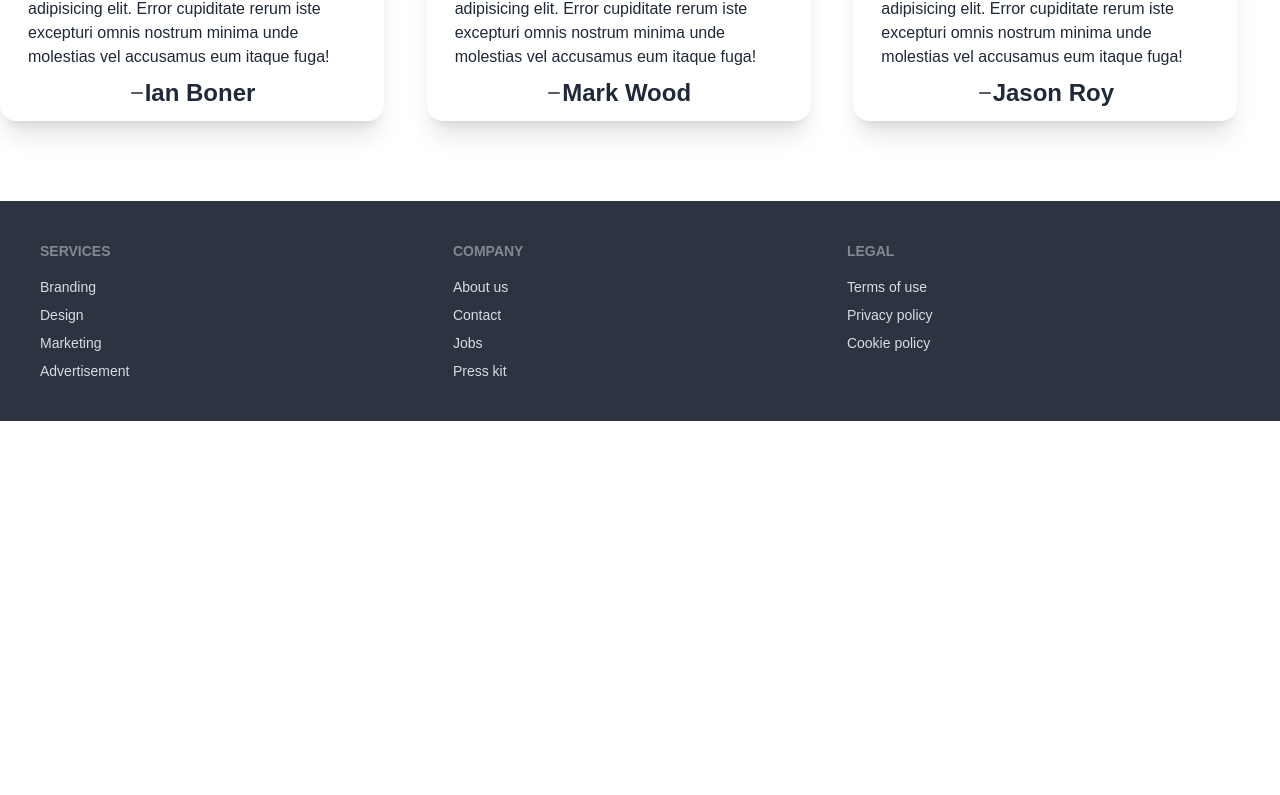
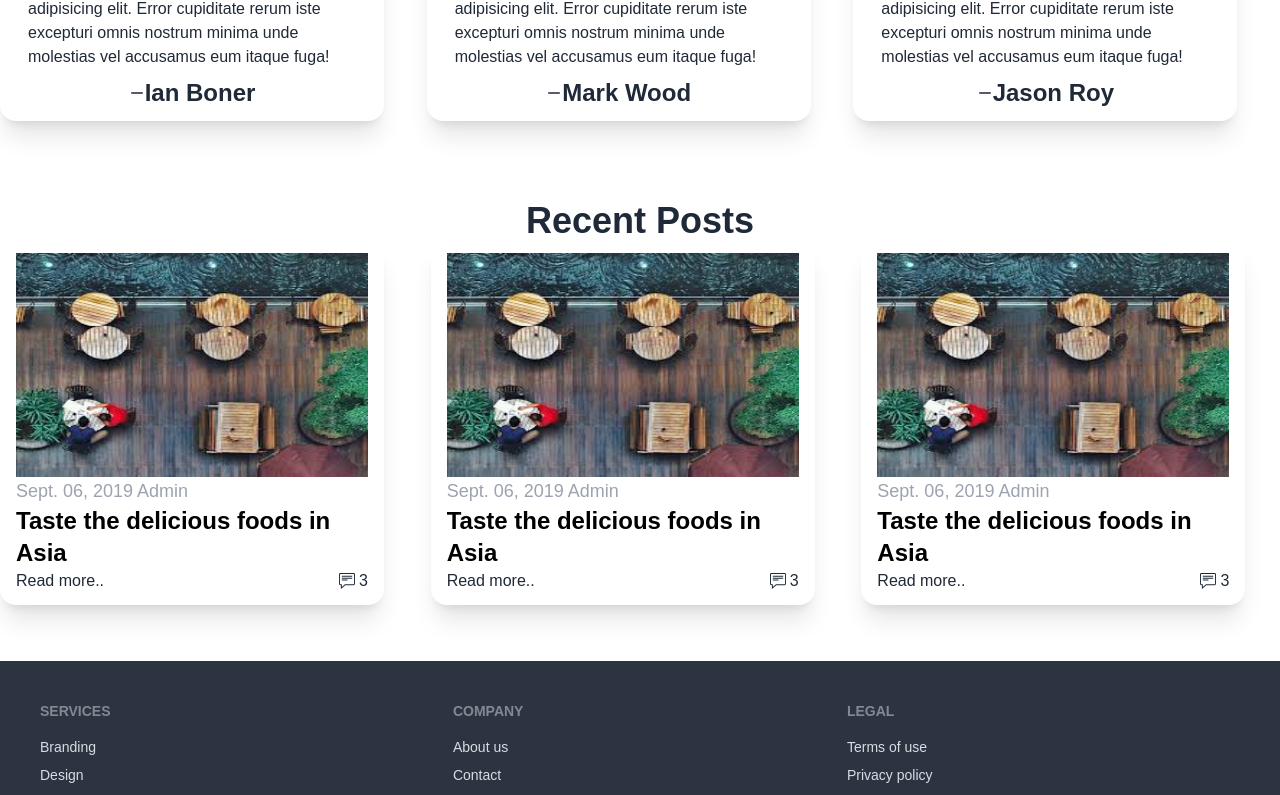
Before and after one commit to MdNadiruzzamanNibras/flavorsome, a Next.js app: page / in a window 1280 px wide. Shown: the part 4165-4960 px from the top of the page. Before the commit the page ends 4586 px from the top, so only its background shows below. Built offline with nearby package versions, Linux system fonts and the light colour scheme.

Commit message:
recent post

```diff
--- a/src/Component/Home/BookTable.js
+++ b/src/Component/Home/BookTable.js
@@ -4,7 +4,7 @@ const BookTable = () => {
         console.log("book a table");
     }
     return (
-        <div  className=" h-24  flex justify-between items-center my-7">
+        <div  className=" h-24  flex justify-between items-center my-7 ">
             <div>
                 <input type="text" placeholder="Enter you email" className="border-b-2 focus:outline-none" />
             </div>
--- a/src/Component/Home/HappyClient.js
+++ b/src/Component/Home/HappyClient.js
@@ -8,7 +8,7 @@ const HappyClient = () => {
     return (
         <div className='my-20'>
             <h3 className='text-center text-4xl font-bold'>Happy Customer</h3>
-            <div className='grid grid-cols-3 my-6 '>
+            <div className='grid lg:grid-cols-3 my-6 container'>
 
             <div className="card w-96 h-64 flex items-center bg-base-100 py-3 px-4  shadow-xl">
 
--- a/src/Component/Home/RecentPost.js
+++ b/src/Component/Home/RecentPost.js
@@ -0,0 +1,64 @@
+import Image from 'next/image';
+import React from 'react';
+import { TfiCommentAlt } from 'react-icons/tfi';
+import post_one from '../../images/posts/post_one.jpg'
+const RecentPost = () => {
+    return (
+        <div className='my-14'>
+            <h3 className='text-center text-4xl font-bold'>Recent Posts</h3>
+            <div className='grid grid-cols-3 gap-3 container'>
+                <div className="card w-96   py-3 px-4  shadow-xl">
+
+                    <Image
+                        className='w-96 h-56'
+                        src={post_one}
+                        alt='post'
+                    />
+                    <div>
+                        <h4 className='text-lg font-medium text-gray-400'>Sept. 06, 2019   Admin</h4>
+                        <h2 className='text-2xl font-bold text-black'>Taste the delicious foods in Asia</h2>
+                        <div className='flex justify-between items-center'>
+                            <div><button>Read more..</button> </div>
+                            <div className='flex  items-center'><TfiCommentAlt/> <p className='ml-1'> 3</p></div>
+                        </div>
+                    </div>
+                </div>
+                <div className="card w-96   py-3 px-4  shadow-xl">
+
+                    <Image
+                        className='w-96 h-56'
+                        src={post_one}
+                        alt='post'
+                    />
+                    <div>
+                        <h4 className='text-lg font-medium text-gray-400'>Sept. 06, 2019   Admin</h4>
+                        <h2 className='text-2xl font-bold text-black'>Taste the delicious foods in Asia</h2>
+                        <div className='flex justify-between items-center'>
+                            <div><button>Read more..</button> </div>
+                            <div className='flex  items-center'><TfiCommentAlt/> <p className='ml-1'> 3</p></div>
+                        </div>
+                    </div>
+                </div>
+                <div className="card w-96   py-3 px-4  shadow-xl">
+
+                    <Image
+                        className='w-96 h-56'
+                        src={post_one}
+                        alt='post'
+                    />
+                    <div>
+                        <h4 className='text-lg font-medium text-gray-400'>Sept. 06, 2019   Admin</h4>
+                        <h2 className='text-2xl font-bold text-black'>Taste the delicious foods in Asia</h2>
+                        <div className='flex justify-between items-center'>
+                            <div><button>Read more..</button> </div>
+                            <div className='flex  items-center'><TfiCommentAlt/> <p className='ml-1'> 3</p></div>
+                        </div>
+                    </div>
+                </div>
+
+            </div>
+        </div>
+    );
+};
+
+export default RecentPost;
--- a/src/pages/index.js
+++ b/src/pages/index.js
@@ -8,6 +8,7 @@ import Menu from "@/Component/Home/Menu";
 import Master_Chef from "@/Component/Home/Master_Chef";
 import BookTable from "@/Component/Home/BookTable";
 import HappyClient from "@/Component/Home/HappyClient";
+import RecentPost from "@/Component/Home/RecentPost";
 const Home = () => {
   return (
     <div>
@@ -27,10 +28,9 @@ const Home = () => {
         <Master_Chef></Master_Chef>
         <BookTable></BookTable>
         <HappyClient></HappyClient>
+        <RecentPost></RecentPost>
       </div>
-      <div>
 
-      </div>
     </div>
   );
 };
```
Also changed, not shown: src/images/men_one.jpg (deleted), src/images/posts/post_one.jpg (added).
